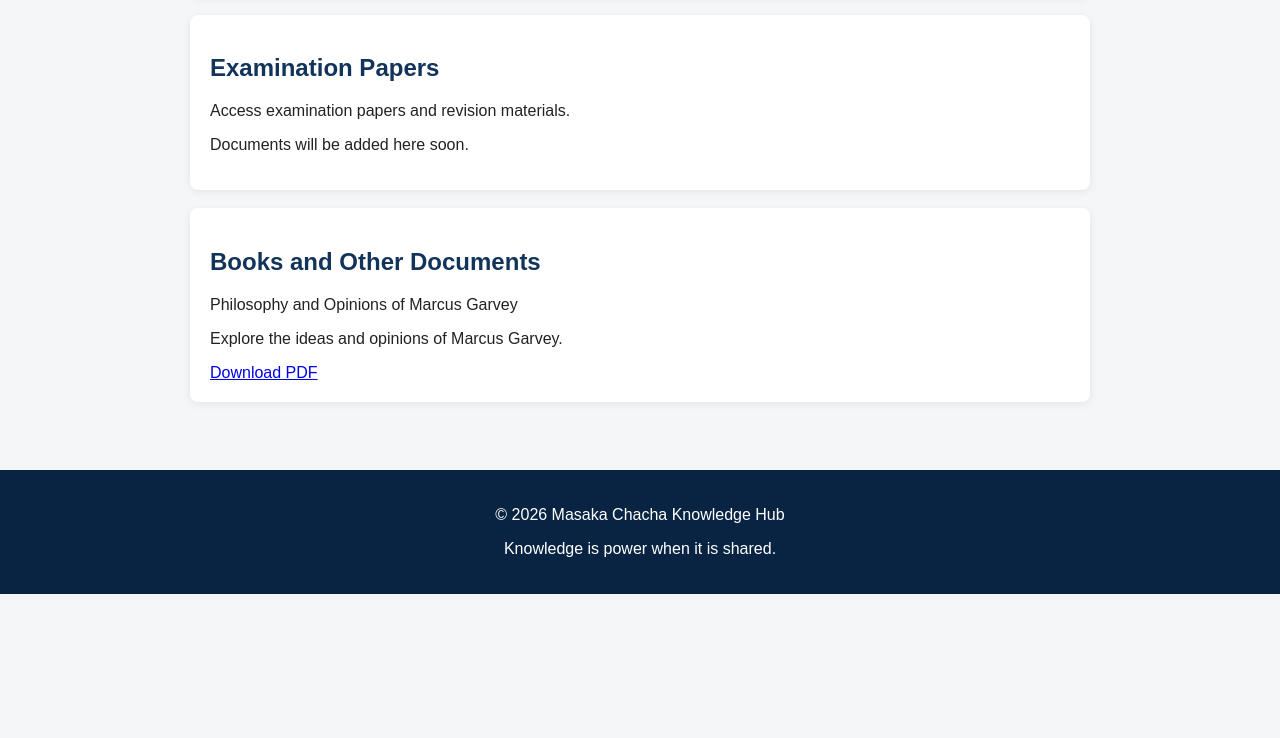
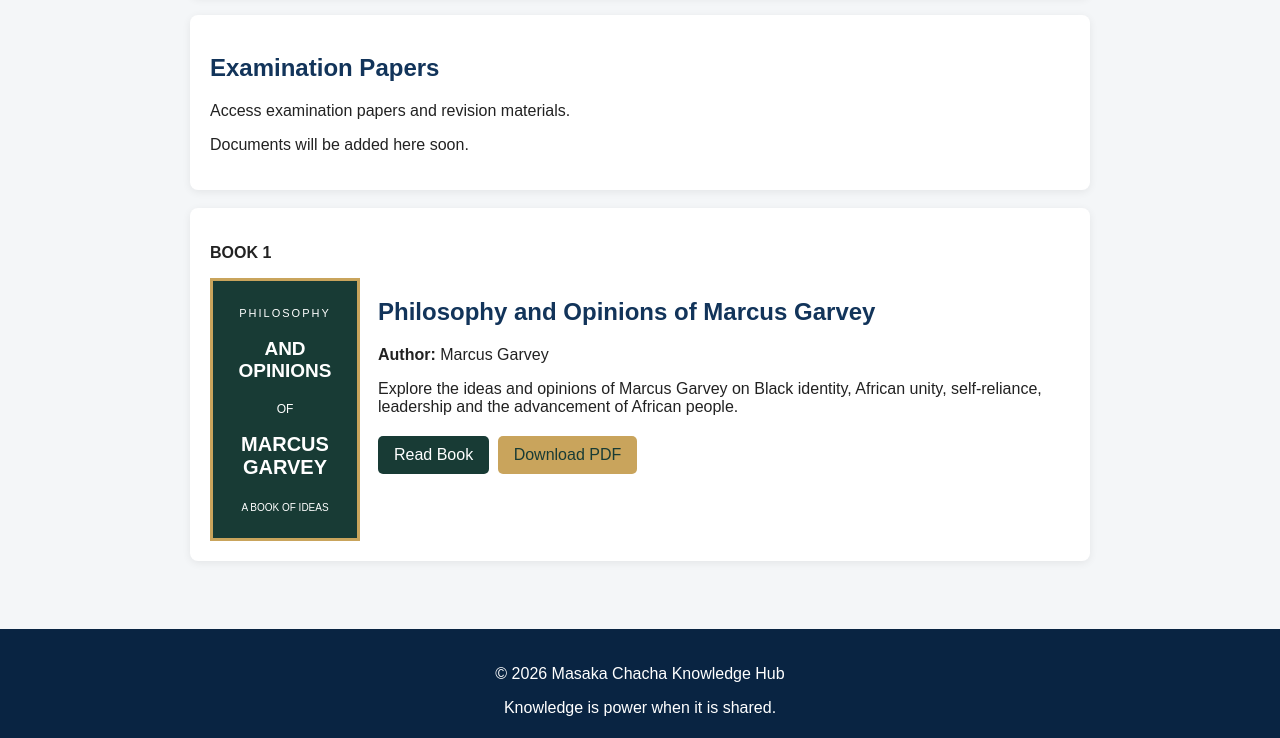
Before and after one commit to masakachacha/masaka-chacha-knowledge-hub, a plain HTML site: page downloads.html in a window 1280 px wide. Shown: the part 603-1341 px from the top of the page. Before the commit the page ends 1197 px from the top, so only its background shows below. Drawn offline with Linux system fonts and the light colour scheme.

Commit message:
Add download card for Marcus Garvey's book
Added a new download card for 'Philosophy and Opinions of Marcus Garvey' with author details and download links.

```diff
--- a/downloads.html
+++ b/downloads.html
@@ -101,13 +101,48 @@
         <p>Documents will be added here soon.</p>
     </div>
 
-    <div class="download-card">
-    <h2>Books and Other Documents</h2>
-    <p>Philosophy and Opinions of Marcus Garvey</p>
-    <p>Explore the ideas and opinions of Marcus Garvey.</p>
-    <a href="pdfs/books/Philosophy_and_Opinions_of_Marcus_Garvey_JPAS_Journal_of_Pan_PDFDrive.pdf" download>
-    Download PDF
-</a>
+   <div class="download-card">
+    <p><strong>BOOK 1</strong></p>
+
+    <div style="display: flex; gap: 18px; align-items: flex-start; flex-wrap: wrap;">
+
+        <div style="background: #183b35; color: white; width: 150px; min-height: 220px; padding: 15px; box-sizing: border-box; text-align: center; display: flex; flex-direction: column; justify-content: center; border: 3px solid #c9a45c;">
+            <p style="font-size: 11px; letter-spacing: 2px;">PHILOSOPHY</p>
+            <h3 style="font-size: 19px; margin: 8px 0;">AND OPINIONS</h3>
+            <p style="font-size: 12px;">OF</p>
+            <h3 style="font-size: 20px; margin: 5px 0;">MARCUS GARVEY</h3>
+            <p style="font-size: 10px; margin-top: 18px;">A BOOK OF IDEAS</p>
+        </div>
+
+        <div style="flex: 1; min-width: 180px;">
+            <h2>Philosophy and Opinions of Marcus Garvey</h2>
+
+            <p><strong>Author:</strong> Marcus Garvey</p>
+
+            <p>
+                Explore the ideas and opinions of Marcus Garvey
+                on Black identity, African unity, self-reliance,
+                leadership and the advancement of African people.
+            </p>
+
+            <p>
+                <a href="pdfs/books/Philosophy_and_Opinions_of_Marcus_Garvey_JPAS_Journal_of_Pan_PDFDrive.pdf"
+                   target="_blank"
+                   rel="noopener"
+                   style="display: inline-block; background: #183b35; color: white; padding: 10px 16px; text-decoration: none; border-radius: 5px; margin: 4px 4px 4px 0;">
+                    Read Book
+                </a>
+
+                <a href="pdfs/books/Philosophy_and_Opinions_of_Marcus_Garvey_JPAS_Journal_of_Pan_PDFDrive.pdf"
+                   download
+                   style="display: inline-block; background: #c9a45c; color: #183b35; padding: 10px 16px; text-decoration: none; border-radius: 5px; margin: 4px 0;">
+                    Download PDF
+                </a>
+            </p>
+        </div>
+
+    </div>
+</div>
 </div>
 </main>
 
```
